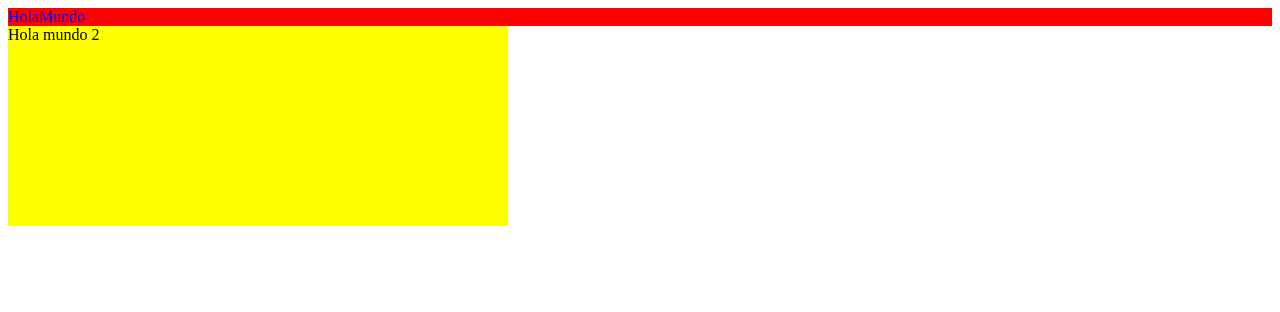
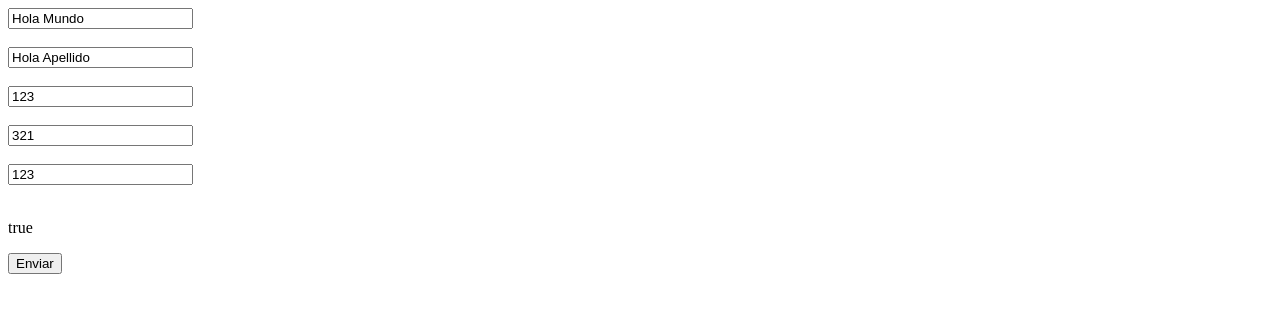
Before and after one commit to danielos35/AngularGlosario, an Angular app in the folder glosario/: page / in a window 1280 px wide. Shown: the top 312 px of the page. Built offline with nearby package versions, Linux system fonts and the light colour scheme.

Commit message:
formularios reactivos

```diff
--- a/glosario/src/app/app.component.html
+++ b/glosario/src/app/app.component.html
@@ -1,3 +1,4 @@
 <!-- <app-a-pipesnativos></app-a-pipesnativos> -->
 <!-- <app-b-pipescustoms></app-b-pipescustoms> -->
-<app-pruebasdirectivas></app-pruebasdirectivas>
+<!-- <app-pruebasdirectivas></app-pruebasdirectivas> -->
+<app-formularios-reactivos></app-formularios-reactivos>
--- /dev/null
+++ b/glosario/src/app/formularios/formularios-reactivos/formularios-reactivos.component.html
@@ -0,0 +1,9 @@
+<form [formGroup]="miFormulario" action="">
+    <input type="text" placeholder="Nombre" formControlName= "nombre"><br><br>
+    <input type="text" placeholder="Apellido" formControlName= "apellido"><br><br>
+    <input type="number" placeholder="Numero de telefono" formControlName= "telefono"><br><br>
+    <input type="number" placeholder="Edad" formControlName = "edad"><br><br>
+    <input type="number" placeholder="Peso" formControlName = "peso"><br><br>
+</form>
+<p>{{miFormulario.invalid}}</p>
+<button>Enviar</button>
--- /dev/null
+++ b/glosario/src/app/formularios/formularios-reactivos/formularios-reactivos.component.ts
@@ -0,0 +1,45 @@
+import { Component, OnInit } from '@angular/core';
+// Agrupadores
+import {
+  FormControl,
+  FormGroup,
+  FormBuilder,
+  Validators,
+} from '@angular/forms';
+
+@Component({
+  selector: 'app-formularios-reactivos',
+  templateUrl: './formularios-reactivos.component.html',
+  styleUrls: ['./formularios-reactivos.component.scss'],
+})
+export class FormulariosReactivosComponent implements OnInit {
+  // FORMA 1 ... (NO recomendada)
+  // miFormulario:FormGroup = new FormGroup({
+  //   nombre: new FormControl(''),
+  //   apellido: new FormControl(''),
+  //   numeroTelefono: new FormControl(' '),
+  //   edad: new FormControl(''),
+  //   peso: new FormControl(' '),
+  // })
+
+  // FORMA 2 .... (Recomendada);
+  //1. inyectar servicio en el constructor
+  constructor(private fb: FormBuilder) {}
+  // 2. crear Formulario
+
+
+  miFormulario: FormGroup = this.fb.group({
+
+    // 1. Primer argumento valor por defecto.
+    // 2. Segundo argumento validaciones sincronas
+    // 3. Validaciones asincronas
+
+    nombre: ['Hola Mundo'],
+    apellido: ['Hola Apellido', [Validators.required, Validators.maxLength(2)]],
+    telefono: [123],
+    edad: [321],
+    peso: [123],
+  });
+
+  ngOnInit(): void {}
+}
```
Also changed, not shown: glosario/src/app/app.module.ts (+6 -7 lines), glosario/src/app/formularios/formularios.module.ts (added, +16 -0 lines), glosario/src/app/formularios/formularios-reactivos/formularios-reactivos.component.scss (added), 1 other file (tests, documents, lock files or other folders).
